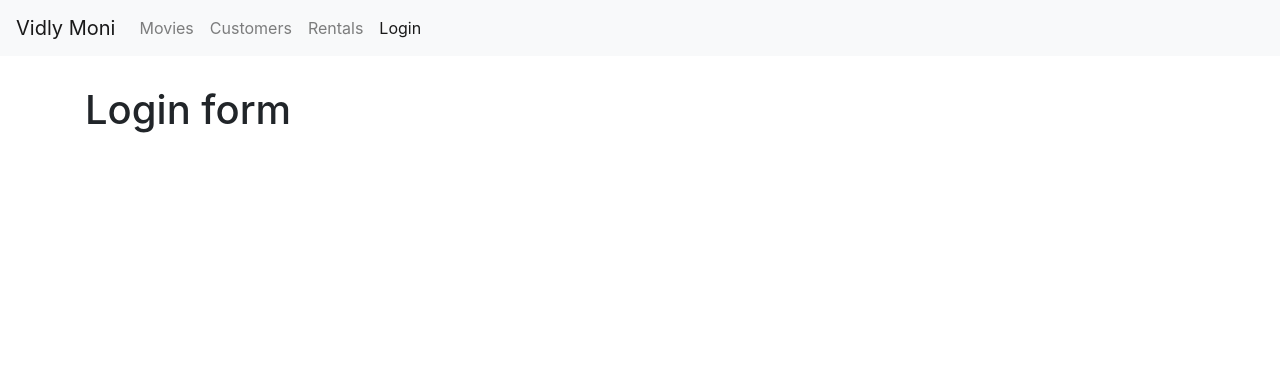
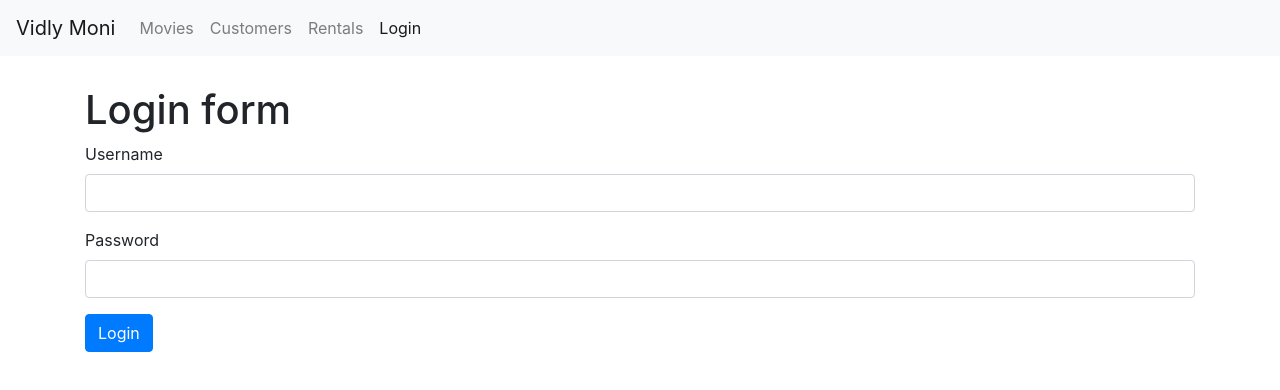
Before and after one commit to MonaliGanganeNeosoft/React-all, a React (Create React App) app: page /login in a window 1280 px wide. Shown: the top 390 px of the page. Built offline with nearby package versions, Linux system fonts and the light colour scheme.

Commit message:
bootstrap login form done

```diff
--- a/src/components/loginForm.jsx
+++ b/src/components/loginForm.jsx
@@ -2,7 +2,22 @@
 
 class LoginForm extends Component {
   render() {
-    return <h1>Login form</h1>;
+    return (
+      <>
+        <h1>Login form</h1>
+        <form>
+          <div className="form-group">
+            <label htmlFor="username">Username</label>
+            <input id="username" type="text" className="form-control" />
+          </div>
+          <div className="form-group">
+            <label htmlFor="password">Password</label>
+            <input id="password" type="text" className="form-control" />
+          </div>
+          <button className="btn btn-primary">Login</button>
+        </form>
+      </>
+    );
   }
 }
 
```
